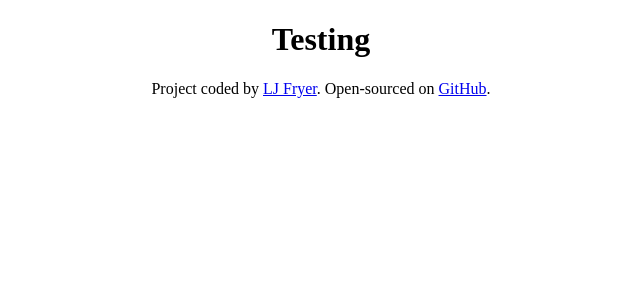
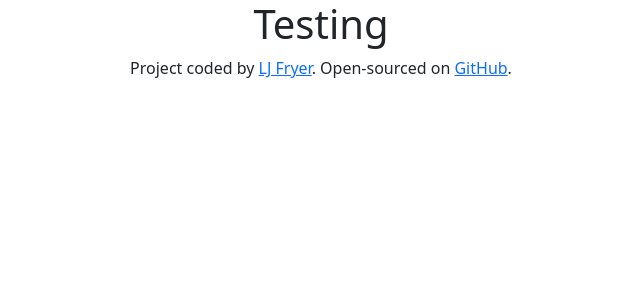
Before and after one commit to LJ-Fryer/react-weather-app, a React (Create React App) app: page / in a window 1280 px wide. Shown: the top 300 px of the page, without its empty margins (319-959 px from the left). Built offline with nearby package versions, Linux system fonts and the light colour scheme.

Commit message:
Added bootstrap container to App.js

```diff
--- a/package.json
+++ b/package.json
@@ -3,8 +3,10 @@
   "version": "0.1.0",
   "private": true,
   "dependencies": {
+    "@babel/plugin-proposal-private-property-in-object": "^7.21.11",
     "bootstrap": "^5.3.3",
     "cra-template": "1.2.0",
+    "npm-upgrade": "^3.1.0",
     "react": "^19.0.0",
     "react-dom": "^19.0.0",
     "react-scripts": "5.0.1",
--- a/src/App.js
+++ b/src/App.js
@@ -1,8 +1,10 @@
+import "bootstrap/dist/css/bootstrap.css";
 import "./App.css";
 
 function App() {
   return (
     <div className="App">
+      <div className="container">
         <h1>Testing</h1>
         <footer>
           Project coded by{" "}
@@ -24,6 +26,7 @@ function App() {
           .
         </footer>
       </div>
+    </div>
   );
 }
 
```
Also changed, not shown: 1 other file (tests, documents, lock files or other folders). Lines whose indentation alone changed are shown as unchanged.
